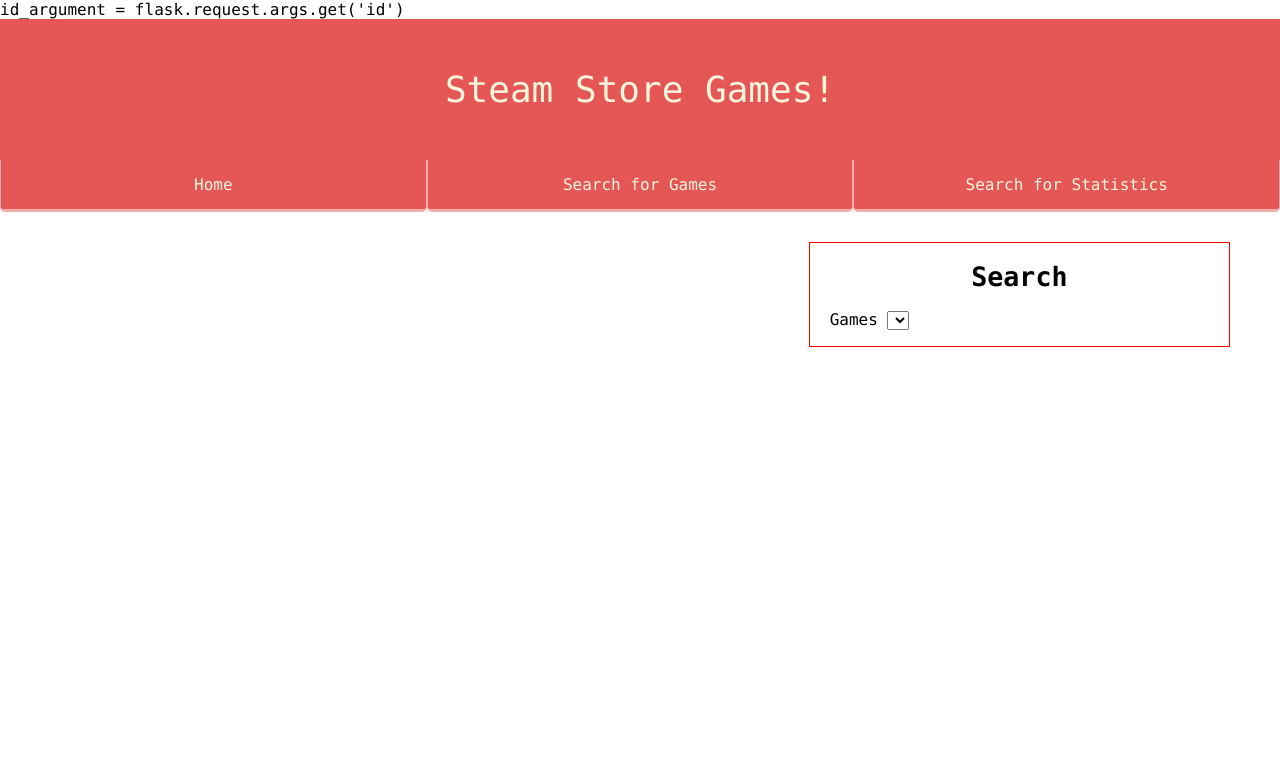
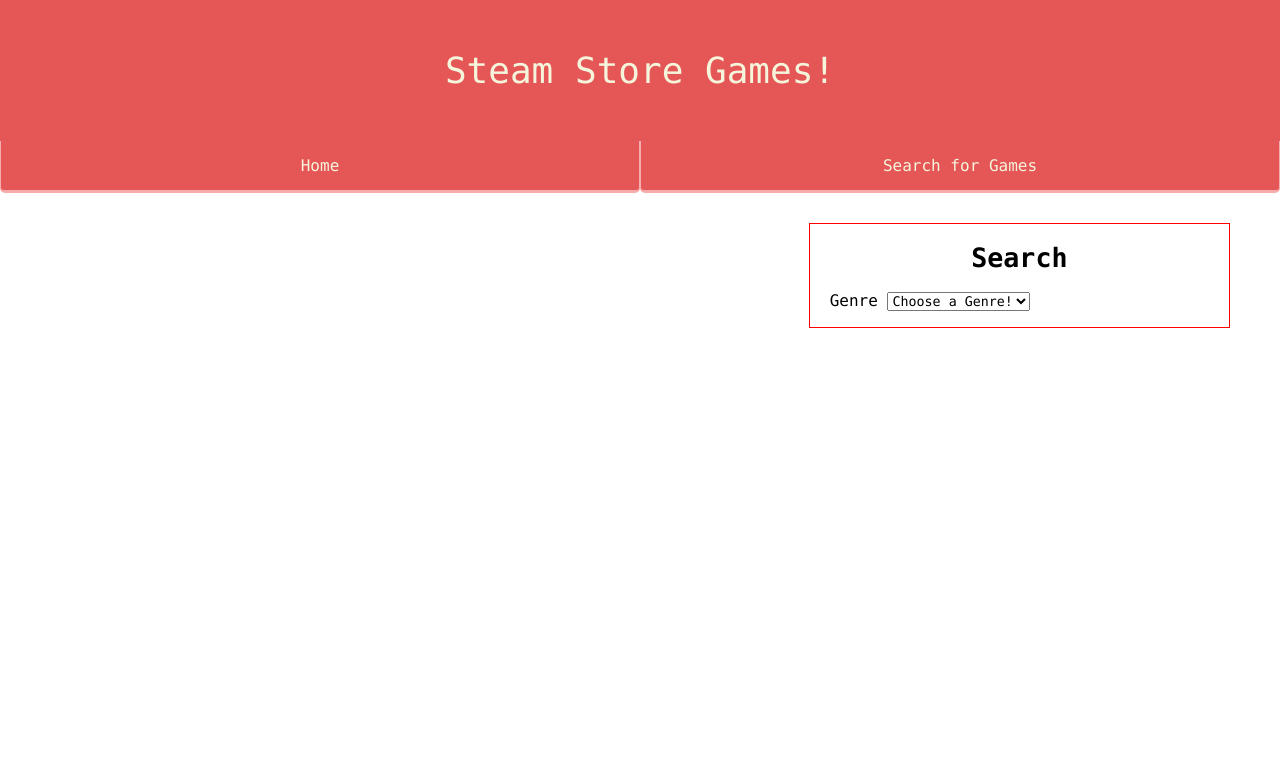
Before and after one commit to luciefwolf/cs257, a Flask app: page /games/ in a window 1280 px wide. Shown: the top 769 px of the page. Run offline with Flask 2, Linux system fonts and the light colour scheme; data that the repository does not hold is empty; parts of the project's set-up code (start-up, migrations or seed data) failed here and were passed over; some libraries are stand-ins or nearby versions.

Commit message:
Finished end-to-end setup

```diff
--- a/webapp/api.py
+++ b/webapp/api.py
@@ -22,56 +22,33 @@
                             user=config.user,
                             password=config.password)
 
-@api.route('/games/ids/')
-def get_ids():
-    ''' Returns a list of all the authors in our database. See
-        get_author_by_id below for description of the author
-        resource representation.
+@api.route('/genres/')
+def get_genres():
+    #Returns a list of all the genres in our database
 
-        By default, the list is presented in alphabetical order
-        by surname, then given_name. You may, however, use
-        the GET parameter sort to request sorting by birth year.
+    query = '''SELECT genre.id, genre.genre_name
+               FROM genre
+               ORDER BY genre.genre_name;'''
 
-            http://.../authors/?sort=birth_year
-
-        Returns an empty list if there's any database failure.
-    '''
-    query = '''SELECT id
-               FROM games'''
-
-
-    ids_list = []
+    genres_list = []
     try:
         connection = get_connection()
         cursor = connection.cursor()
         cursor.execute(query, tuple())
         for row in cursor:
-            author = {'id':row[0]}
-            ids_list.append(author)
+            genre = {'id':row[0], 'genre_name':row[1]}
+            genres_list.append(genre)
         cursor.close()
         connection.close()
     except Exception as e:
         print(e, file=sys.stderr)
-
-    return json.dumps(ids_list)
+    print(genres_list)
+    return json.dumps(genres_list)
 
 
-@api.route('/games/games/id/<game_id>')
-def get_games(game_id):
-    ''' Returns a list of all the authors in our database. See
-        get_author_by_id below for description of the author
-        resource representation.
-
-        By default, the list is presented in alphabetical order
-        by surname, then given_name. You may, however, use
-        the GET parameter sort to request sorting by birth year.
-
-            http://.../authors/?sort=birth_year
-
-        Returns an empty list if there's any database failure.
-    '''
-    query = queries.games
-
+@api.route('/games/genres/<game_genre>')
+def get_games_from_genre(game_genre):
+    # Returns a list of all the games in our database, based on genre
 
     # indices:
     #     0 game.title, 1 game.release_date,
@@ -83,28 +60,32 @@
     #     14 publisher.publisher_name, 15 category.category_name,
     #     16 genre.genre_name,
 
+    query = queries.all_game_information_search
+
     game_list = []
+
     try:
-
         connection = get_connection()
         cursor = connection.cursor()
-        cursor.execute(query, (game_id,))
+        cursor.execute(query, (game_genre,))
 
-        game = {'title':'',
-                'description':'',
-                'links_to_images':'',
-                'developers':[],
-                'publishers':[],
+        game = {'title': '',
                 'release_date': '',
-                'minimum_age': 0,
                 'english_support': False,
                 'windows_support': False,
                 'mac_support': False,
                 'linux_support': False,
-                'genres': [],
+                'minimum_age': 0,
+                'pos_ratings': 0,
+                'neg_ratings': 0,
+                'price': 0.0,
+                'description': '',
+                'website': '',
+                'media': '',
+                'developers': [],
+                'publishers': [],
                 'categories': [],
-                'website': ''
-                }
+                'genres': []}
 
         for row in cursor:
             if row[0] == game['title']:
@@ -116,29 +97,33 @@
             else:
                 game['developers'] = ', '.join(set(game['developers']))
                 game['publishers'] = ', '.join(set(game['publishers']))
+                game['categories'] = ', '.join(set(game['categories']))
                 game['genres'] = ', '.join(set(game['genres']))
-                game['categories'] = ', '.join(set(game['categories']))
 
                 game_list.append(game)
 
                 images = json.loads(row[12].replace("'", '"'))
+
                 if images['header_image'] == '':
                     images['header_image'] = 'https://external-content.duckduckgo.com/iu/?u=https%3A%2F%2Fwww.simplystamps.com%2Fmedia%2Fcatalog%2Fproduct%2F5%2F8%2F5802-n-a-stock-stamp-hcb.png&f=1&nofb=1&ipt=4c91608ffabe756cef98c89e32321f03e9ae4c3ab4a92fb4b68453801fd7cf7e&ipo=images'
 
-                game = {'title':row[0],
-                        'description':row[10],
-                        'links_to_images':images,
-                        'developers':[row[13]],
-                        'publishers':[row[14]],
+                game = {'title': row[0],
                         'release_date': str(row[1]),
-                        'minimum_age': row[6],
                         'english_support': row[2],
                         'windows_support': row[3],
                         'mac_support': row[4],
                         'linux_support': row[5],
-                        'genres': [row[16]],
+                        'minimum_age': row[6],
+                        'pos_ratings': row[7],
+                        'neg_ratings': row[8],
+                        'price': row[9],
+                        'description': row[10],
+                        'website': row[11],
+                        'media': images,
+                        'developers': [row[13]],
+                        'publishers': [row[14]],
                         'categories': [row[15]],
-                        'website': row[11]
+                        'genres': [row[16]]
                         }
 
         game_list.append(game)
--- a/webapp/config.py
+++ b/webapp/config.py
@@ -1,3 +1,3 @@
-user='lucie'
+user='jondich'
 password=''
-database='games'
+database='grading'
--- a/webapp/queries.py
+++ b/webapp/queries.py
@@ -1,5 +1,5 @@
-games='''
-SELECT game.id, game.title, game.release_date,
+all_game_information_search='''
+SELECT game.title, game.release_date,
 game.english_support, game.windows_support,
 game.mac_support, game.linux_support,
 game.minimum_age, game.pos_ratings,
@@ -19,7 +19,7 @@
 AND game_genre.genre_id = genre.id
 AND game.id = game_publisher.game_id
 AND game_publisher.publisher_id = publisher.id
-AND game.id = %s
+AND genre.id = %s
 
 ORDER BY game.title;
 '''
--- a/webapp/static/webapp.js
+++ b/webapp/static/webapp.js
@@ -8,12 +8,12 @@
 window.onload = initialize;
 
 function initialize() {
-    loadGamesSelector();
+    loadGenresSelector();
 
-    // let element = document.getElementById('author_selector');
-    // if (element) {
-    //     element.onchange = onAuthorsSelectionChanged;
-    // }
+    let element = document.getElementById('genre_selector');
+    if (element) {
+        element.onchange = onGenreSelectionChanged;
+    }
 }
 
 // Returns the base URL of the API, onto which endpoint
@@ -26,30 +26,27 @@
     return baseURL;
 }
 
-function loadGamesSelector() {
-    let element = document.getElementById('game_selector');
-    if (!element) {
-        return;
-    }
-    let gameID = element.value;
+function loadGenresSelector() {
+    let url = getAPIBaseURL() + '/genres/';
 
-    let url = getAPIBaseURL() + '/games/games/id/' + gameID;
-
+    // Send the request to the books API /genres/ endpoint
     fetch(url, {method: 'get'})
 
+    // When the results come back, transform them from a JSON string into
+    // a Javascript object (in this case, a list of author dictionaries).
     .then((response) => response.json())
 
-    .then(function(games) {
+    // Once you have your list of author dictionaries, use it to build
+    // an HTML table displaying the author names and lifespan.
+    .then(function(genres) {
         // Add the <option> elements to the <select> element
-        let selectorBody = '';
-        for (let k = 0; k < games.length; k++) {
-            let game = games[k];
-            selectorBody += '<option value="' + game['id'] + '">'
-                                + game['title']
-                                + '</option>\n';
+        let selectorBody = '<option value="None">Choose a Genre!</option>\n';
+        for (let k = 0; k < genres.length; k++) {
+            let genre = genres[k];
+            selectorBody += '<option value="' + genre['id'] + '">' + genre['genre_name'] + '</option>\n';
         }
 
-        let selector = document.getElementById('game_selector');
+        let selector = document.getElementById('genre_selector');
         if (selector) {
             selector.innerHTML = selectorBody;
         }
@@ -61,33 +58,33 @@
     });
 }
 
-function onIdSelectionChanged() {
-    let element = document.getElementById('game_selector');
+function onGenreSelectionChanged() {
+    let element = document.getElementById('genre_selector');
     if (!element) {
         return;
     }
     let authorID = element.value;
 
-    let url = getAPIBaseURL() + '/games/games/id/' + authorID;
+    let url = getAPIBaseURL() + '/games/genres/' + authorID;
 
     fetch(url, {method: 'get'})
 
     .then((response) => response.json())
 
-    .then(function(books) {
-        let tableBody = '';
-        for (var i = 0; i < parsed.length; i++) {
-            var game = parsed[i];
-            gameList += '<div class="game_item flex">'
-                        + '<img class="game_img" src=\'{{game[\'links_to_images\'][\'header_image\']}}\''
-                        + '> <p style="margin-left: 10px;"> jkhj'// + game['title <br>']
-                        //+ game['description'] + '</p>'
+    .then(function(games) {
+        let game_html = '';
+        for (var i = 0; i < games.length; i++) {
+            var game = games[i];
+            game_html += '<div class="game_item flex">'
+                        + '<img class="game_img" alt="Header Image for ' + game['title'] + '" src="' + game['media']['header_image'] + '">'
+                        + '<p style="margin-left: 10px;"><strong>' + game['title'] + '</strong><br>'
+                        + game['description'] + '</p>'
                         + '</p></div>\n';
         }
 
         var games_container = document.getElementById('games_container');
         if (games_container) {
-            games_container.innerHTML = gameList;
+            games_container.innerHTML = game_html;
         }
     })
 
--- a/webapp/templates/games_main.html
+++ b/webapp/templates/games_main.html
@@ -1,4 +1,4 @@
-id_argument = flask.request.args.get('id')<!DOCTYPE html>
+<!DOCTYPE html>
 <html lang="en">
 <head>
     <meta charset="UTF-8">
@@ -12,20 +12,9 @@
 <body>
     {% include 'header.html' %}
 
-    <div id="games_search_container" class="row">
+    <div id="games_search_container">
 
         <div id="games_container">
-            <!-- {%for game in data%}
-            <div class="game_item flex">
-                <img class="game_img" src="{{game['links_to_images']['header_image']}}" >
-                <p style="margin-left: 10px;"> <strong>
-                    {{ game['title'] }}
-                    </strong><br>
-                    {{ game['description'] }}
-                </p>
-            </div>
-            {%endfor%} -->
-
         </div>
 
         <div id="setting_container" class="border">
@@ -33,7 +22,7 @@
                 <h1>Search{{title}}</h1>
             </div>
 
-            <p>Games <select id="game_selector"></select></p>
+            <p>Genre <select id="genre_selector"></select></p>
 
             <!-- <div class="flex">
                 <label for="game_name" style="flex:1; text-align: center;">Name</label>
--- a/webapp/templates/header.html
+++ b/webapp/templates/header.html
@@ -5,6 +5,6 @@
     <div class="flex">
         <a class="head_button" href="../">Home</a>
         <a class="head_button" href="../games/">Search for Games</a>
-        <a class="head_button" href="../stats/">Search for Statistics</a>
+        <!-- <a class="head_button" href="../stats/">Search for Statistics</a> -->
     </div>
 </div>
--- a/webapp/templates/index.html
+++ b/webapp/templates/index.html
@@ -16,9 +16,9 @@
         <div class="search_button">
             <button class="button" onclick="window.location.href='games/'">Search for Games</button>
         </div>
-        <div class="search_button">
+        <!-- <div class="search_button">
             <button class="button" onclick="window.location.href='stats/'">Search for Statistics</button>
-        </div>
+        </div> -->
     </div>
 
     <div class="images_container">
```
